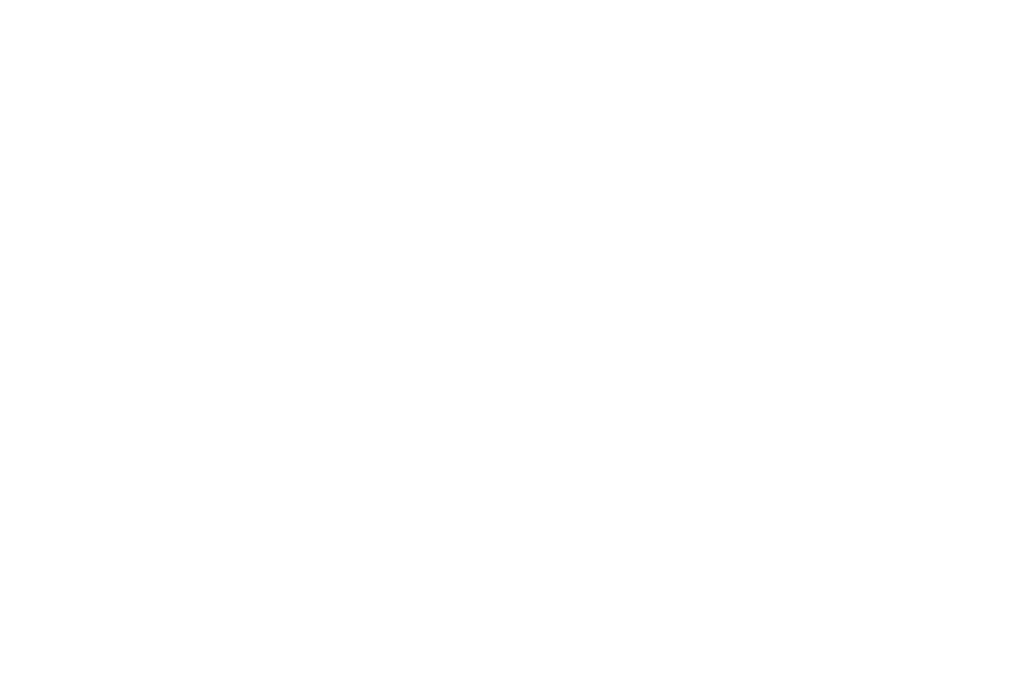
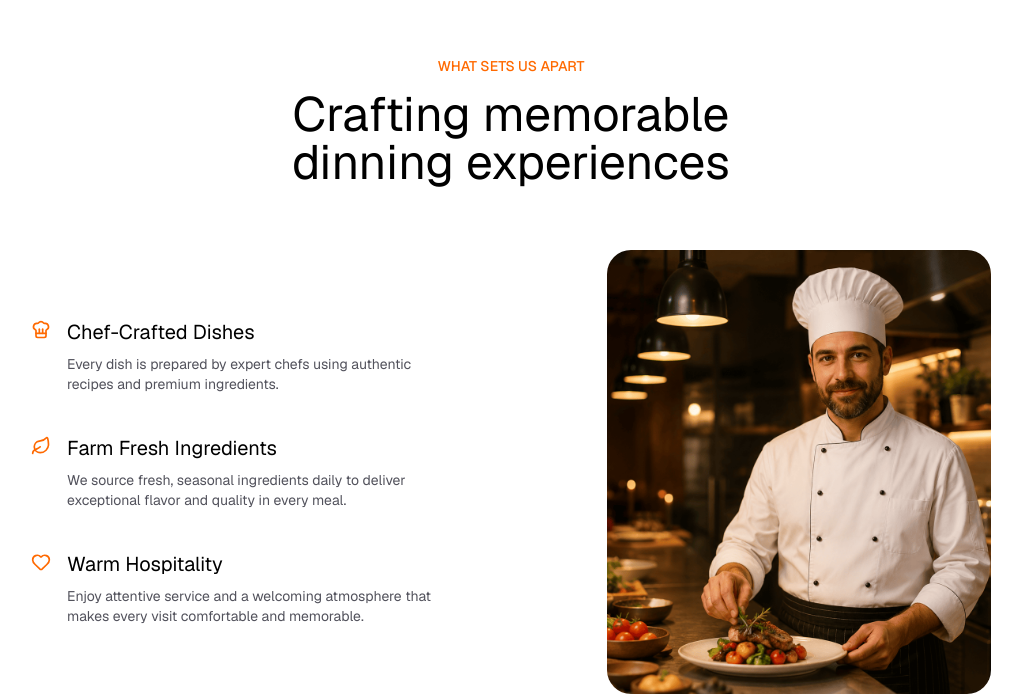
Before and after one commit to syedumaircodes/resto-landing-page, a React (Vite) app: page / in a window 1280 px wide. Shown: the part 2603-3297 px from the top of the page, without its empty margins (129-1151 px from the left). Before the commit the page ends 2483 px from the top, so only its background shows below. Built offline with nearby package versions, Linux system fonts and the light colour scheme.

Commit message:
features section completed

```diff
--- a/src/App.jsx
+++ b/src/App.jsx
@@ -1,6 +1,7 @@
 import Sitenavbar from "./components/site-navbar";
 import AboutSection from "./sections/about-section";
 import DishesSection from "./sections/dishes-section";
+import FeaturesSection from "./sections/features-section";
 import HeroSection from "./sections/hero-section";
 import StatsSection from "./sections/stats-section";
 
@@ -12,6 +13,7 @@
       <AboutSection />
       <StatsSection />
       <DishesSection />
+      <FeaturesSection />
     </>
   );
 };
--- /dev/null
+++ b/src/sections/features-section.jsx
@@ -0,0 +1,58 @@
+import { ChefHat, Leaf, Heart } from "lucide-react";
+import { featuresData } from "../data/data";
+import AnimationProvider from "../components/animation-provider";
+const iconMap = {
+  ChefHat,
+  Leaf,
+  Heart,
+};
+const FeaturesSection = () => {
+  return (
+    <section id="dishes" className="px-auto mt-44">
+      <div className="text-center mb-16">
+        <AnimationProvider delay={0.2}>
+          <p className="text-orange-500 font-medium uppercase mb-3.5">
+            What sets us apart
+          </p>
+        </AnimationProvider>
+        <AnimationProvider delay={0.2}>
+          <h2 className="text-4xl md:text-5xl max-w-lg mx-auto text-balance">
+            Crafting memorable dinning experiences
+          </h2>
+        </AnimationProvider>
+      </div>
+      <div className="flex flex-col md:flex-row items-center justify-between gap-14 max-w-7xl mx-auto">
+        <div className="space-y-10 max-w-md">
+          {featuresData.map((item, index) => {
+            const IconComponent = iconMap[item.icon];
+            return (
+              <AnimationProvider
+                key={index}
+                y={150}
+                delay={index * 0.15}
+                className="flex items-start gap-4 text-left"
+              >
+                {IconComponent && (
+                  <IconComponent className="text-orange-500 size-5 shrink-0 mt-0.5" />
+                )}
+                <div>
+                  <h3 className="text-xl mb-2">{item.title}</h3>
+                  <p className="text-zinc-600 max-w-sm">{item.description}</p>
+                </div>
+              </AnimationProvider>
+            );
+          })}
+        </div>
+        <AnimationProvider x={50} y={0}>
+          <img
+            src="/assets/chef.png"
+            alt="chef portrait"
+            className="rounded-3xl object-cover h-111 w-full max-w-sm"
+          />
+        </AnimationProvider>
+      </div>
+    </section>
+  );
+};
+
+export default FeaturesSection;
```
